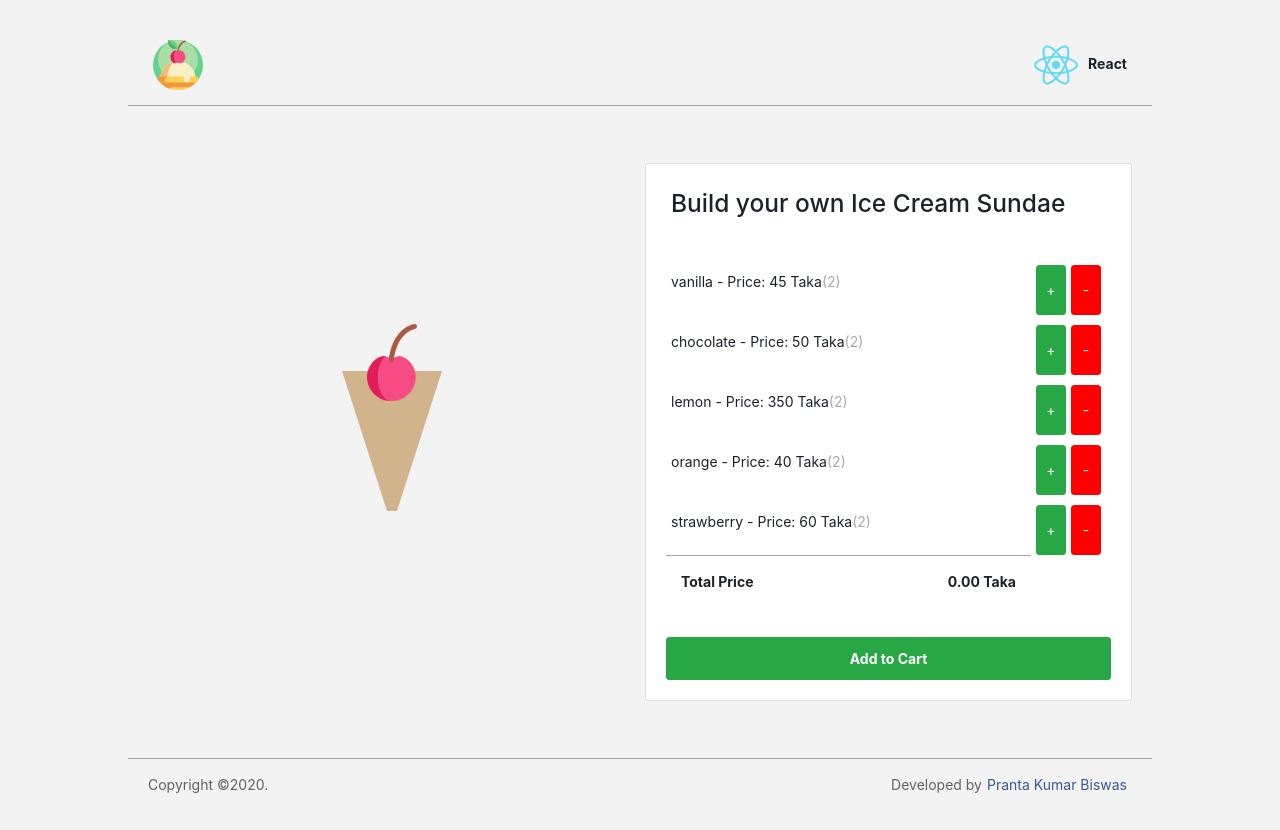
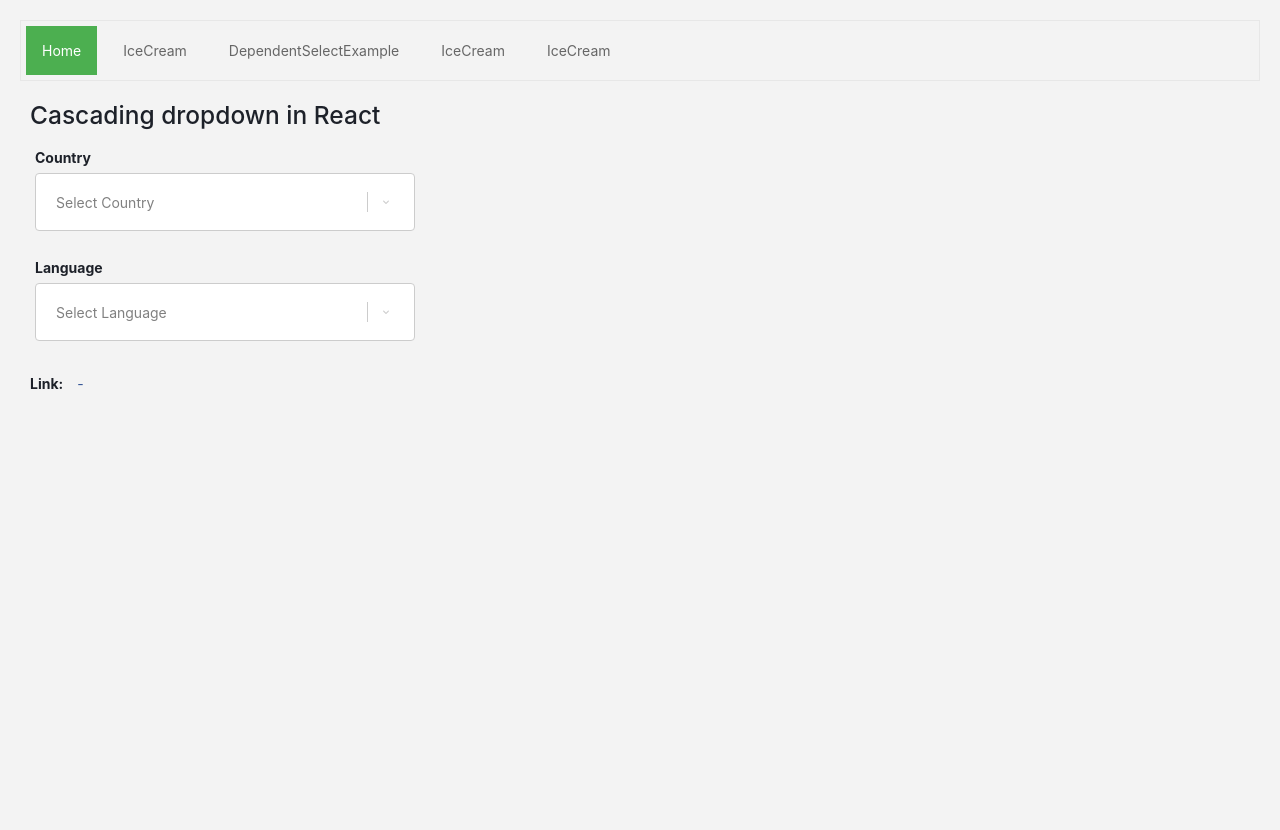
Before and after one commit to prantacse4/reactapp, a React (Create React App) app: page / in a window 1280 px wide. After the commit the page ends 800 px from the top, so only its background shows below. Built offline with nearby package versions, Linux system fonts and the light colour scheme.

Commit message:
Dependent Dropdown Updated

```diff
--- a/package.json
+++ b/package.json
@@ -8,7 +8,9 @@
     "@testing-library/user-event": "^12.7.1",
     "react": "^17.0.1",
     "react-dom": "^17.0.1",
+    "react-router-dom": "^5.2.0",
     "react-scripts": "4.0.2",
+    "react-select": "^4.1.0",
     "web-vitals": "^1.1.0"
   },
   "scripts": {
--- a/src/App.jsx
+++ b/src/App.jsx
@@ -1,4 +1,10 @@
 import React from 'react';
+import {
+  BrowserRouter as Router,
+  Switch,
+  Route,
+  Link
+} from "react-router-dom";
 import './Bootstrap/bootstrap.css';
 import './Bootstrap/bootstrap.min.css.map';
 import './App.css';
@@ -6,15 +12,31 @@ import Layout from './components/Layout/Layout';
 import Header from './components/Header/Header';
 import Footer from './components/Footer/Footer';
 import Body from './components/Body/Body';
-
+import Navbar from './components/Navbar/Navbar';
+import DependentSelectExample from './components/DependentSelectExample/DependentSelectExample';
 function App() {
   return (
-      <Layout>
-          <Header></Header>
-          <Body></Body>
-          <Footer></Footer>
+    <Router>
+      <Navbar></Navbar>
+      <div>
+        <Switch>
+          <Route path="/icecream">
+                <Layout>
+                <Header></Header>
+                <Body></Body>
+                <Footer></Footer>
 
-      </Layout>
+            </Layout>
+          </Route>
+          <Route>
+              <DependentSelectExample></DependentSelectExample>
+          </Route>
+
+
+        </Switch>
+      </div>
+    </Router>
+
   );
 };
 
--- a/src/components/Builder/Builder.jsx
+++ b/src/components/Builder/Builder.jsx
@@ -1,23 +1,24 @@
 import React from "react";
 import classes from "./Builder.module.css";
-import Items from './Items/Items';
-import TotalPrice from './TotalPrice/TotalPrice';
-import Modal from './Modal/Modal';
-const Builder = ({items, price, add, remove}) => {
+import Items from "./Items/Items";
+import TotalPrice from "./TotalPrice/TotalPrice";
+import Modal from "./Modal/Modal";
+const Builder = ({ items, price, add, remove, carts }) => {
     return (
         <div>
             <div className={classes.builder}>
                 <h3>Build your own Ice Cream Sundae</h3>
-               <Items flavour= {items} add = {add} remove = {remove}></Items>
+                <Items flavour={items} add={add} remove={remove}  carts = {carts}></Items>
 
-                <TotalPrice price = {price}></TotalPrice>
-                <button type="button" className={[classes.order,  'rounded'].join(' ')}>
+                <TotalPrice price={price}></TotalPrice>
+                <button
+                    type="button"
+                    className={[classes.order, "rounded"].join(" ")}
+                >
                     Add to Cart
                 </button>
             </div>
-            <Modal>
-                Hello Pranta
-            </Modal>
+            <Modal>Hello Pranta</Modal>
         </div>
     );
 };
--- a/src/components/Builder/Items/Item/Item.jsx
+++ b/src/components/Builder/Items/Item/Item.jsx
@@ -1,11 +1,18 @@
 import React from "react";
 import classes from './Item.module.css';
-const Item = ({name, allitems, add, remove}) => {
-
+import {countBy} from 'lodash';
+const Item = ({name, allitems, add, remove, carts}) => {
+    const counterCart = countBy(carts);
+    const countCart = counterCart[name];
+    var count = 0;
+    if (countCart >0) {
+        count = countCart;
+    };
+    console.log(name);
     return (
         <li className={classes.item}>
             <span>{name} - Price: {allitems[name]} Taka</span>
-            <span className={classes.quantity}>2</span>
+            <span className={classes.quantity}>{count}</span>
             <div className="right">
                 <button type="button" onClick={add.bind(this, name)} className={[classes.plus, 'rounded' ].join(' ')} >
                     +
--- a/src/components/Builder/Items/Items.jsx
+++ b/src/components/Builder/Items/Items.jsx
@@ -1,7 +1,7 @@
 import React from "react";
 import Item from "./Item/Item";
 
-const Items = ({flavour, add, remove}) => {
+const Items = ({flavour, add, remove, carts}) => {
     const allitem = Object.keys(flavour);
 
 
@@ -9,7 +9,7 @@ const Items = ({flavour, add, remove}) => {
         <div>
             <ul>
                 { allitem.map((allitem) => (
-                    <Item key={allitem} name = {allitem} allitems = {flavour} add = {add} remove = {remove}></Item>
+                    <Item key={allitem} name = {allitem} allitems = {flavour} add = {add} remove = {remove} carts = {carts}></Item>
                 ) ) }
 
             </ul>
--- /dev/null
+++ b/src/components/DependentSelectExample/DependentSelectExample.jsx
@@ -0,0 +1,65 @@
+import React, { useState, useEffect } from "react";
+import Select from "react-select";
+import data from './data.json';
+
+const DependentSelectExample = () => {
+
+    const [country, setCountry] = useState(null);
+    const [lang, setLang] = useState(null);
+    const [langList, setLangList] = useState([]);
+    const [link, setLink] = useState("");
+
+    // handle change event of the country dropdown
+    const handleCountryChange = (obj) => {
+      setCountry(obj);
+      setLangList(obj.languages);
+      setLang(null);
+    };
+
+    // handle change event of the language dropdown
+    const handleLanguageChange = (obj) => {
+      setLang(obj);
+    };
+
+    // generate the link when both dropdowns are selected
+    useEffect(() => {
+      if (country && lang) {
+        setLink(`https://www.${country.url}/search?q=${country.country_code}&hl=${lang.code}`);
+      }
+    }, [country, lang]);
+
+
+    return (
+        <div className="App">
+            <h3>
+                Cascading dropdown in React
+            </h3>
+            <div style={{ width: 400, marginBottom: 20 }}>
+                <b>Country</b>
+                <Select
+                    placeholder="Select Country"
+                    value={country}
+                    options={data}
+                    onChange={handleCountryChange}
+                    getOptionLabel={(x) => x.region}
+                    getOptionValue={(x) => x.country_code}
+                />
+                <br />
+                <b>Language</b>
+                <Select
+                    placeholder="Select Language"
+                    value={lang}
+                    options={langList}
+                    onChange={handleLanguageChange}
+                    getOptionLabel={(x) => x.name}
+                    getOptionValue={(x) => x.code}
+                />
+            </div>
+            <span>
+                <b>Link:</b> <a href={country && lang ? link : "-"}>{country && lang ? link : "-"}</a>
+            </span>
+        </div>
+    );
+};
+
+export default DependentSelectExample;
--- /dev/null
+++ b/src/components/DependentSelectExample/data.json
@@ -0,0 +1,32 @@
+[
+    {
+      "region": "India",
+      "country_code": "in",
+      "url": "google.co.in",
+      "languages": [
+        {
+          "name": "English",
+          "code": "en"
+        },
+        {
+          "name": "Hindi",
+          "code": "hi"
+        }
+      ]
+    },
+    {
+      "region": "United Arab Emirates",
+      "country_code": "ae",
+      "url": "google.ae",
+      "languages": [
+        {
+          "name": "Arabic",
+          "code": "ar"
+        },
+        {
+          "name": "English",
+          "code": "en"
+        }
+      ]
+    }
+  ]
--- /dev/null
+++ b/src/components/Navbar/Navbar.jsx
@@ -0,0 +1,36 @@
+import React from "react";
+import {
+    BrowserRouter as Router,
+    Switch,
+    Route,
+    Link,
+    NavLink
+  } from "react-router-dom";
+import DependentSelectExample from "../DependentSelectExample/DependentSelectExample";
+  import classes from './Navbar.module.css';
+
+const Navbar = () => {
+    return (
+        <div>
+            <ul className={classes.NavUl}>
+                <li>
+                    <NavLink   activeClassName={classes.active} exact  to="/">Home</NavLink>
+                </li>
+                <li>
+                    <NavLink  activeClassName={classes.active} exact to="/icecream">IceCream</NavLink>
+                </li>
+                <li>
+                    <NavLink  activeClassName={classes.active} exact to="/DependentSelectExample">DependentSelectExample</NavLink>
+                </li>
+                <li>
+                    <NavLink  activeClassName={classes.active} exact to="/lkj">IceCream</NavLink>
+                </li>
+                <li>
+                    <NavLink  activeClassName={classes.active} to="/j">IceCream</NavLink>
+                </li>
+            </ul>
+        </div>
+    );
+};
+
+export default Navbar;
--- /dev/null
+++ b/src/components/Navbar/Navbar.module.css
@@ -0,0 +1,31 @@
+.NavUl {
+    list-style-type: none;
+    margin: 0;
+    padding: 0;
+    overflow: hidden;
+    border: 1px solid #e7e7e7;
+    background-color: #f3f3f3;
+  }
+
+  .NavUl li {
+    float: left;
+  }
+  .NavUl li>a {
+    display: block;
+    color: #666;
+    text-align: center;
+    padding: 14px 16px;
+    text-decoration: none;
+  }
+  .NavUl li>a:hover {
+    color: white;
+    background-color: #4CAF50;
+    transition: all .3s ease;
+  }
+
+
+
+  .active  {
+    color: white  !important;
+    background-color: #4CAF50;
+  }
--- a/src/containers/iceCreamBuilder/iceCreamBuilder.jsx
+++ b/src/containers/iceCreamBuilder/iceCreamBuilder.jsx
@@ -1,54 +1,70 @@
-import React, { Component } from 'react';
-import classes from './iceCreamBuilder.module.css';
-import IceCream from '../../components/IceCream/IceCream';
-import Builder from '../../components/Builder/Builder';
+import React, { Component } from "react";
+import classes from "./iceCreamBuilder.module.css";
+import IceCream from "../../components/IceCream/IceCream";
+import Builder from "../../components/Builder/Builder";
 export default class iceCreamBuilder extends Component {
     state = {
-        items : {
-            vanilla : 45,
-            chocolate : 50,
-            lemon : 350,
-            orange : 40,
+        items: {
+            vanilla: 45,
+            chocolate: 50,
+            lemon: 350,
+            orange: 40,
             strawberry: 60,
         },
-        carts : [],
-        totalPrice : 0,
+        carts: [],
+        totalPrice: 0,
     };
-    addCart  = (cart) => {
-        const  {carts, items} = this.state;
+
+
+    // componentDidMount(){
+    //     fetch('ApiUrl')
+    //         .then((response) => response.json())
+    //         .then((responseData) =>{
+    //                 this.setState({
+    //                     items: responseData,
+    //                 });
+    //         });
+    // };
+
+    addCart = (cart) => {
+        const { carts, items } = this.state;
         const workCart = [...carts];
         workCart.push(cart);
 
         this.setState((prevState) => {
-            return{
-                carts : workCart,
+            return {
+                carts: workCart,
                 totalPrice: prevState.totalPrice + items[cart],
             };
         });
-
     };
 
-    removeCart  = (cart) => {
-        const  {carts, items} = this.state;
+    removeCart = (cart) => {
+        const { carts, items } = this.state;
         const workCart = [...carts];
-        const cartIndex =   workCart.findIndex((cIndex)=> cIndex === cart);
+        const cartIndex = workCart.findIndex((cIndex) => cIndex === cart);
         workCart.splice(cartIndex, 1);
 
         this.setState((prevState) => {
-            return{
-                carts : workCart,
+            return {
+                carts: workCart,
                 totalPrice: prevState.totalPrice - items[cart],
             };
         });
-
     };
     render() {
-        const {items, totalPrice, carts} = this.state;
+        const { items, totalPrice, carts } = this.state;
         return (
-            <div className={['container', classes.container].join(' ')}>
-                <IceCream carts = {carts}></IceCream>
-                <Builder items = {items} price = {totalPrice} add = {this.addCart} remove = {this.removeCart}></Builder>
+            <div className={["container", classes.container].join(" ")}>
+                <IceCream carts={carts}></IceCream>
+                <Builder
+                    items={items}
+                    price={totalPrice}
+                    add={this.addCart}
+                    remove={this.removeCart}
+                    carts = {carts}
+                ></Builder>
             </div>
         );
-    };
-};
+    }
+}
```
Also changed, not shown: 1 other file (tests, documents, lock files or other folders).
